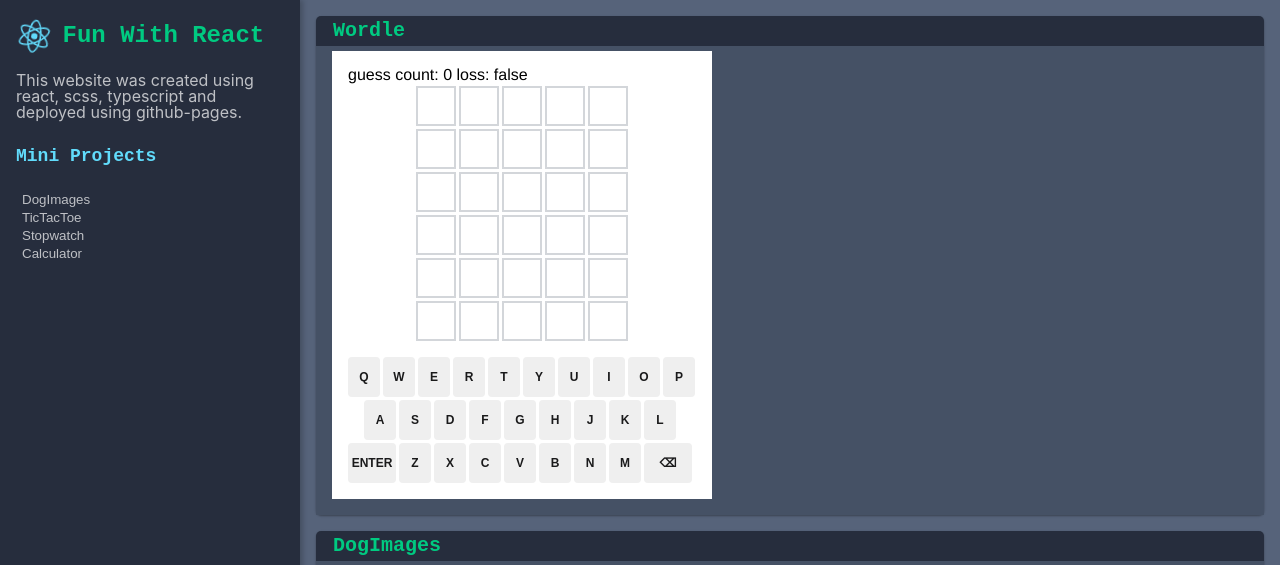
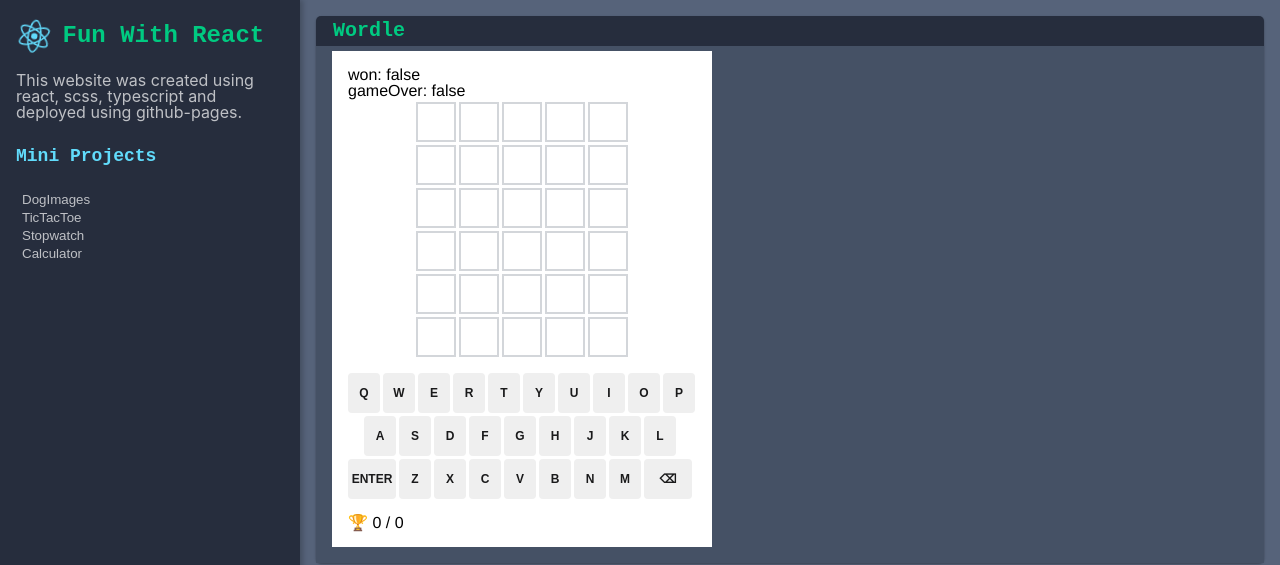
Before and after one commit to nate-h/fun-with-react, a React (Create React App) app: page / in a window 1280 px wide. Shown: the top 565 px of the page. Built offline with nearby package versions, Linux system fonts and the light colour scheme; no server answers.

Commit message:
Game mostly works.

```diff
--- a/src/wordle/Wordle.scss
+++ b/src/wordle/Wordle.scss
@@ -102,4 +102,10 @@
       }
     }
   }
+
+  .score {
+    padding-top: 1rem;
+    display: flex;
+    justify-content: space-between;
+  }
 }
--- a/src/wordle/Wordle.tsx
+++ b/src/wordle/Wordle.tsx
@@ -25,13 +25,44 @@ const keyboard: Array<Array<string>> = [
 ];
 
 export default function Wordle() {
+  const [gamesPlayed, setGamesPlayed] = useState<number>(0);
+  const [gamesWon, setGamesWon] = useState<number>(0);
   const answer = 'hacks';
   const [guessCount, setGuessCount] = useState<number>(0);
-  const [guesses, setGuesses] = useState<Array<Array<string>>>(Array(6).fill(Array(5).fill('')));
-  const loss = guessCount > 5;
+  const [guesses, setGuesses] = useState<string[][]>(
+    Array.from(Array(6), (_) => Array(5).fill('')),
+  );
+
+  const won = guessCount > 0 && guesses[guessCount - 1].join('') === answer;
+  const gameOver = guessCount === 6 || won;
 
   function press(char: string) {
-    console.log(char);
+    if (gameOver) {
+      return;
+    }
+    const row = guesses[guessCount];
+    const index = row.indexOf('');
+    if (index === -1) {
+      return;
+    }
+    row[index] = char;
+    setGuesses([...guesses]);
+  }
+
+  function backspace() {
+    if (gameOver) {
+      return;
+    }
+    const row = guesses[guessCount];
+    const index = row.indexOf('');
+    if (index === 0) {
+      return;
+    } else if (index === -1) {
+      row[4] = '';
+    } else {
+      row[index - 1] = '';
+    }
+    setGuesses([...guesses]);
   }
 
   function charColor(guessRow: number, charIndex: number, char: string) {
@@ -41,19 +72,28 @@ export default function Wordle() {
     if (guessRow === guessCount) {
       return 'unevaluated';
     }
-    return 'green';
+
+    if (answer[charIndex] === char) {
+      return 'green';
+    } else if (answer.includes(char)) {
+      return 'yellow';
+    }
+    return 'gray';
   }
 
   function incrementGuessCount() {
-    if (guessCount > 5) {
+    if (gameOver || guessCount > 5) {
       return;
     }
     setGuessCount(guessCount + 1);
   }
 
-  function backspace() {
-    console.log('backspace!');
-  }
+  const resetGame = () => {
+    setGuessCount(0);
+    setGuesses(Array.from(Array(6), (_) => Array(5).fill('')));
+    setGamesWon(gamesWon + Number(won));
+    setGamesPlayed(gamesPlayed + 1);
+  };
 
   function keyboardRow(row: string[]) {
     {
@@ -73,8 +113,10 @@ export default function Wordle() {
     <Card header='Wordle'>
       <section className='Wordle'>
         <div className='guesses'>
-          {`guess count: ${guessCount}`}
-          {` loss: ${loss}`}
+          {` won: ${won}`}
+          <br />
+          {` gameOver: ${gameOver}`}
+          <br />
           {guesses.map((guess, guessRow) => {
             return (
               <ul className='guess' key={guessRow}>
@@ -109,6 +151,16 @@ export default function Wordle() {
             </li>
           </ul>
         </div>
+
+        <div className='score'>
+          <span>
+            🏆 {gamesWon} / {gamesPlayed}
+          </span>
+          {won ? <span>You Won! 😃</span> : null}
+          {!won && gameOver ? <span>You Lose! 😞</span> : null}
+
+          {gameOver ? <button onClick={resetGame}>New Game?</button> : null}
+        </div>
       </section>
     </Card>
   );
```
